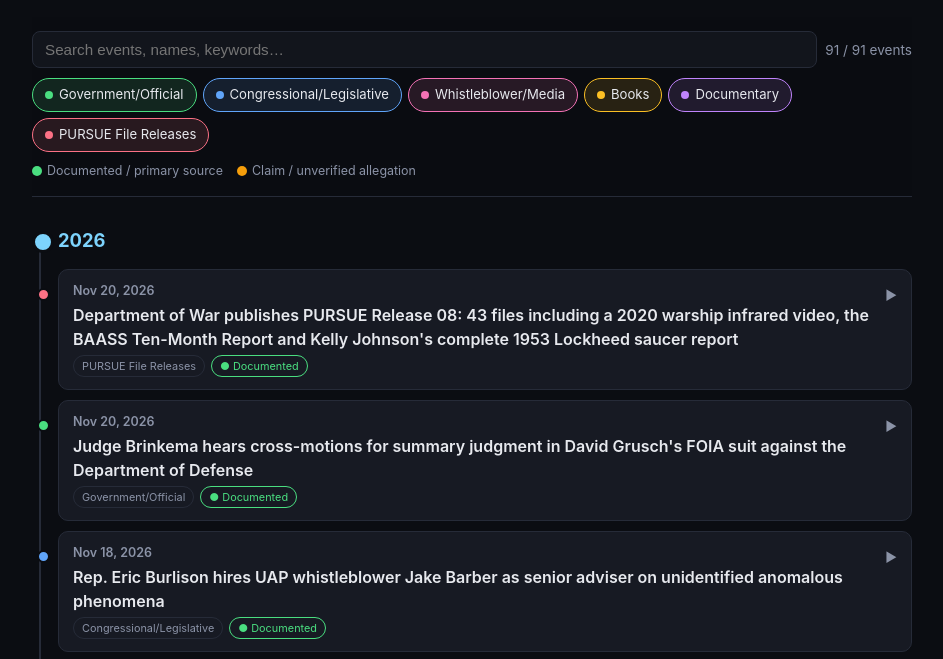
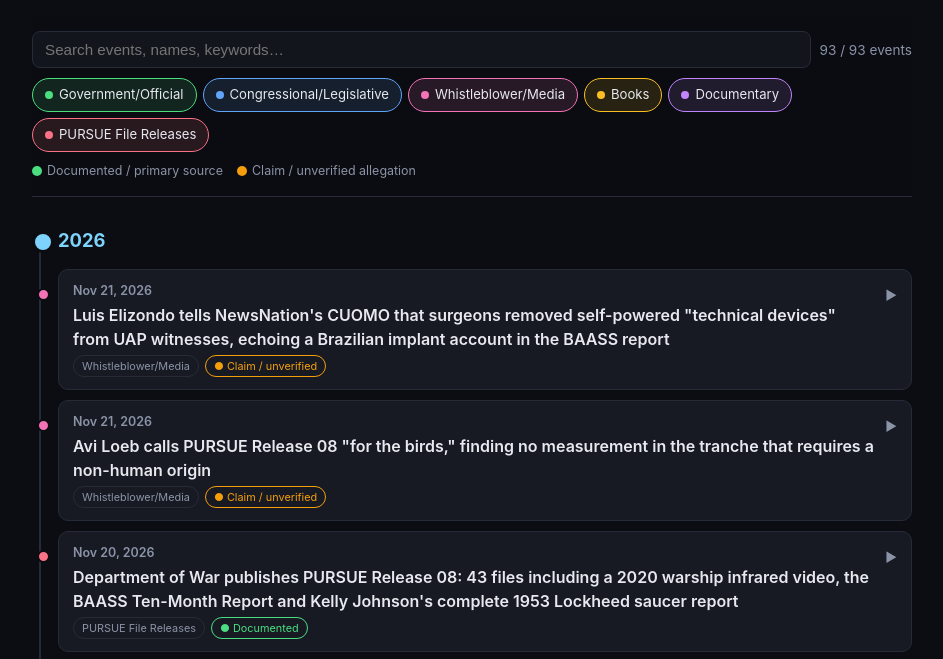
Before and after one commit to Spocktology/uapdisclosuretimeline, a plain HTML site: page index.html in a window 1280 px wide. Shown: the part 121-780 px from the top of the page, without its empty margins (168-1111 px from the left). Drawn offline with Linux system fonts and the light colour scheme.

Commit message:
Add Nov 21 events: Elizondo implant claims on CUOMO, Avi Loeb critique of Release 08

```diff
--- a/index.html
+++ b/index.html
@@ -533,7 +533,13 @@ const EVENTS = [
  sources:[["war.gov PURSUE portal -- Release 08 (Nov 20, 2026)","https://www.war.gov/UFO/release/"],["Department of War statement on the eighth UAP files release","https://www.miragenews.com/war-department-publishes-eighth-uap-files-1781257/"],["The Independent: Trump releases new UFO video showing mystery object passing naval ship","https://www.the-independent.com/news/world/americas/us-politics/pentagon-ufo-files-latest-release-b3088756.html"],["Daily Mail: warship video and Skinwalker Ranch exotic-tissue vault","https://www.dailymail.com/sciencetech/article-16307549/trump-ufo-video-skinwalker-ranch-files.html"],["UAP Browser: Release 08 file-by-file breakdown (43 files)","https://uapbrowser.com/en/releases/release-08"]]},
 {date:"2026-11-20", title:"Judge Brinkema hears cross-motions for summary judgment in David Grusch's FOIA suit against the Department of Defense", cat:"gov", status:"verified",
  desc:"The U.S. District Court for the Eastern District of Virginia held a 10:00 a.m. motion hearing in Alexandria Courtroom 700 before District Judge Leonie M. Brinkema in Grusch v. United States Department of Defense, No. 1:26-cv-00607. The sole remaining issue is whether the Department's search was legally adequate: DOJ moved for summary judgment on September 21, 2026, Grusch cross-moved on October 12 asking the court to order a fresh search and a supplemental declaration, and the government filed its reply on October 30. Of 22 potentially relevant documents totalling 6,632 pages, only about 40 pages were released on May 18, 2026; Grusch is not contesting those redactions. A ruling for the Department would effectively end the case, while a ruling against it could compel further searching.",
- sources:[["CourtListener docket: Grusch v. U.S. Department of Defense, 1:26-cv-00607","https://www.courtlistener.com/docket/72351349/grusch-v-UNITED-STATES-department-of-defense/"],["Insider Release: Grusch v. DoD FOIA summary judgment explained","https://insiderrelease.com/grusch-dod-foia-summary-judgment/"],["USA Herald: Grusch takes Pentagon FOIA fight to critical stage after 6,632 pages yield just 40","https://usaherald.com/david-grusch-takes-pentagon-foia-fight-to-critical-stage-after-6632-pages-yield-just-40/"]]}
+ sources:[["CourtListener docket: Grusch v. U.S. Department of Defense, 1:26-cv-00607","https://www.courtlistener.com/docket/72351349/grusch-v-UNITED-STATES-department-of-defense/"],["Insider Release: Grusch v. DoD FOIA summary judgment explained","https://insiderrelease.com/grusch-dod-foia-summary-judgment/"],["USA Herald: Grusch takes Pentagon FOIA fight to critical stage after 6,632 pages yield just 40","https://usaherald.com/david-grusch-takes-pentagon-foia-fight-to-critical-stage-after-6632-pages-yield-just-40/"]]},
+{date:"2026-11-21", title:"Luis Elizondo tells NewsNation's CUOMO that surgeons removed self-powered \"technical devices\" from UAP witnesses, echoing a Brazilian implant account in the BAASS report", cat:"media", status:"unverified",
+ desc:"Appearing on NewsNation's CUOMO after PURSUE Release 08, former AATIP head Luis \"Lue\" Elizondo said U.S. government, military and intelligence personnel who reported UAP encounters later had foreign objects surgically removed from their bodies, describing one as a \"technical device\" covered in biological tissue that under a microscope \"seemed to have its own metabolism\" and \"its own source of energy production,\" and claiming some objects \"began to move and migrate under the human tissue\" to evade a surgeon's scalpel. The claim parallels an account inside the newly released 538-page July 2009 Bigelow Aerospace Advanced Space Studies (BAASS) Ten-Month Report, which describes an alleged \"alien chip implant\" roughly one centimetre across, yellowish with markings and attached fleshy matter, removed in the United States from the neck of a Brazilian military officer. The released report contains microscope photographs but no medical report or laboratory analysis establishing the object's identity, manufacturer or function, and the Department of War offers no assessment of individual files.",
+ sources:[["NewsNation: UFO files -- mysterious implants removed from UAP witness","https://www.newsnationnow.com/politics/ufo-files-alien-implants/"],["IBTimes UK: Pentagon UFO files detail alleged alien chip implant removed from witness","https://www.ibtimes.co.uk/pentagon-ufo-files-alleged-alien-chip-brazilian-officer-1833759"]]},
+{date:"2026-11-21", title:"Avi Loeb calls PURSUE Release 08 \"for the birds,\" finding no measurement in the tranche that requires a non-human origin", cat:"media", status:"unverified",
+ desc:"UAP Science Advisory Council chair and Harvard astrophysicist Avi Loeb published an assessment of the eighth PURSUE tranche titled \"The Engineer, the Senator and the Scientist,\" concluding that its 40 PDFs and three video files \"do not contain any measurement of a technology that requires a non-human origin.\" He highlighted only three records as noteworthy and told NewsNation the drop was otherwise \"for the birds.\" The critique continues the Council's public pressure for purpose-built scientific instrumentation rather than archival declassification, consistent with the radar-cued telescope system Loeb pitched at the Pentagon on November 12, 2026.",
+ sources:[["Avi Loeb (Medium): The Engineer, the Senator and the Scientist in the 8th UAP Data Release","https://avi-loeb.medium.com/"],["UAP Insight: Latest UFO file drop is for the birds, scientist Avi Loeb says","https://uapinsight.com/item/22bbf57cc396341c"],["UAP Insight: PURSUE Release 8 -- 43 declassified UFO files","https://uapinsight.com/pursue/release-8"]]}
 ];
 
 // ---- render ----
```
